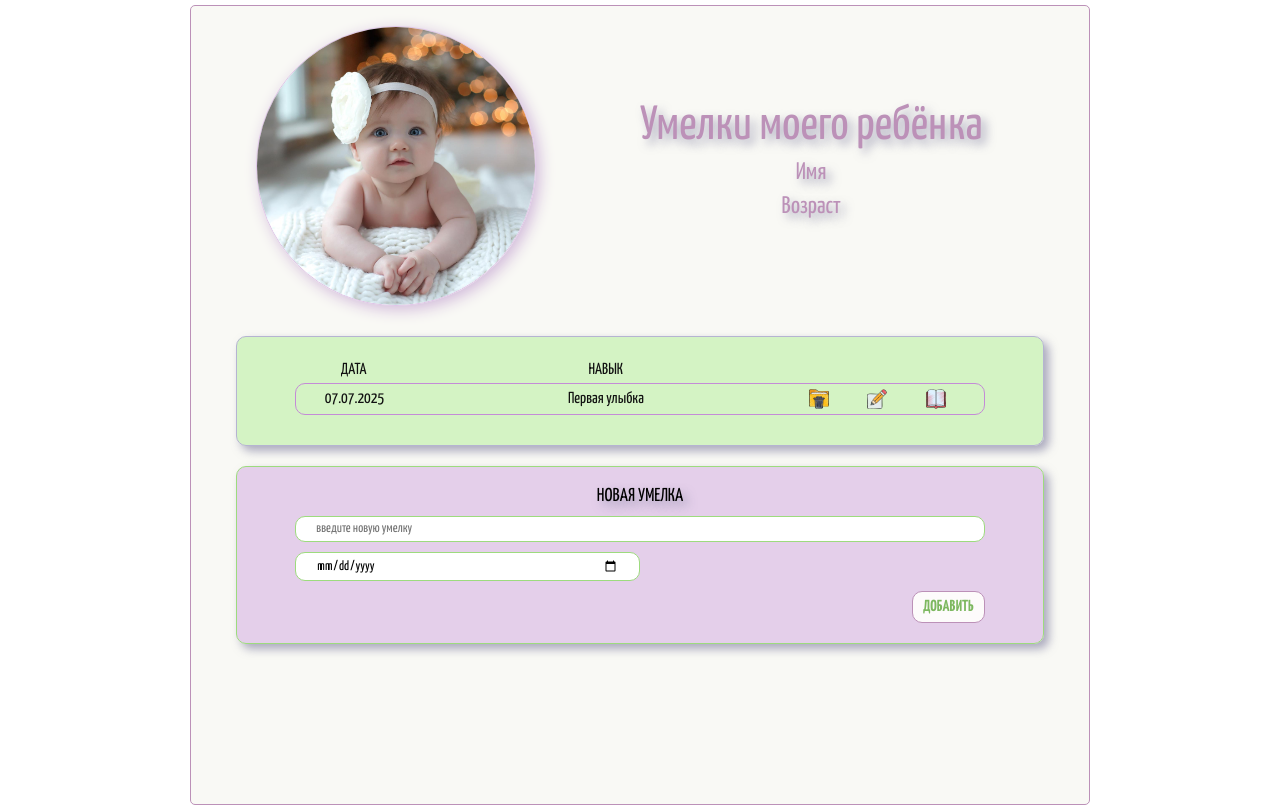
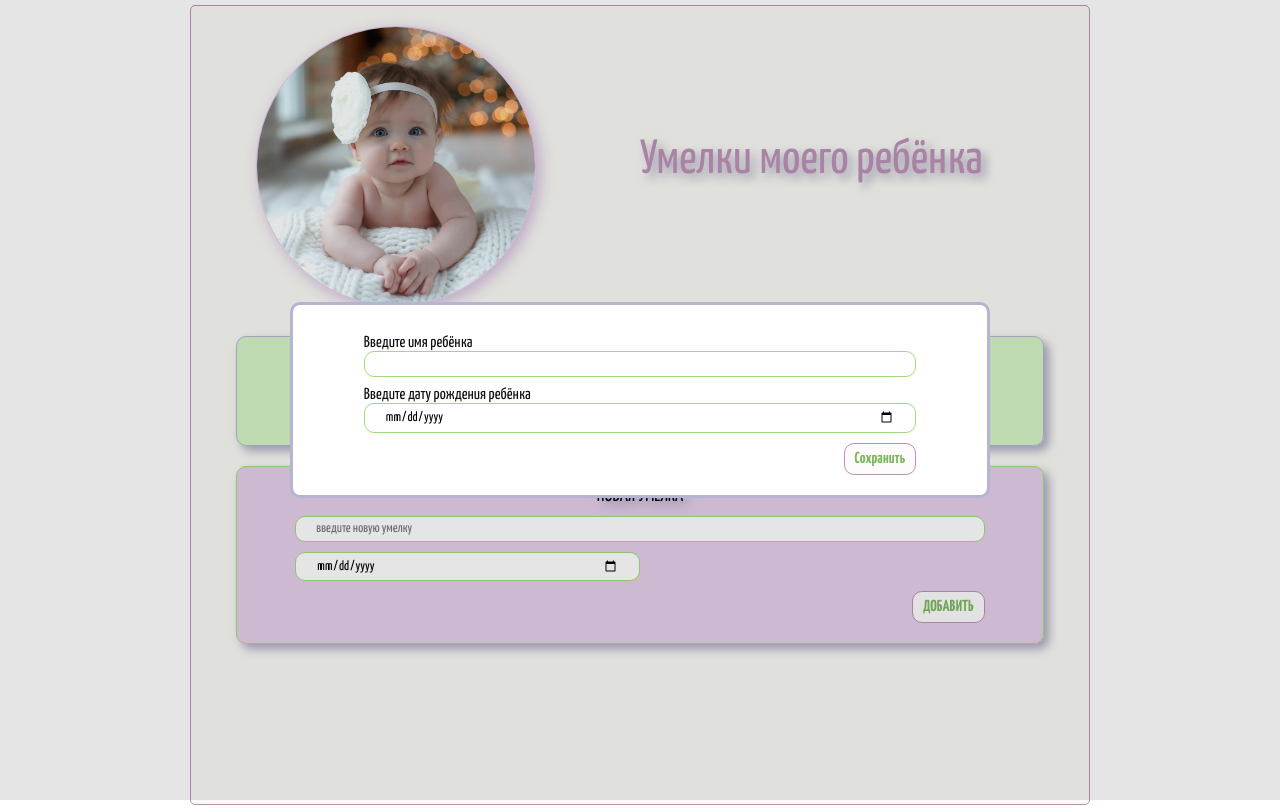
Before and after one commit to indira-faizullina/My-Baby-Skills-Telegram-mini-App-version-, a React (Vite) app: page / in a window 1280 px wide. Built offline with nearby package versions, Linux system fonts and the light colour scheme.

Commit message:
добавлен расчет возраста

```diff
--- a/src/components/Header/Header.jsx
+++ b/src/components/Header/Header.jsx
@@ -1,18 +1,65 @@
+import { useEffect, useState } from 'react'
 import styles from './Header.module.css'
 import photo from '/photo.jpg'
+import Modal from '../UI/Modal/Modal'
+import Button from '../UI/Button/Button'
+import { ageCounter } from '../../helpers/ageCounter'
 
 export default function Header() {
+
+    const [babyName, setBabyName] = useState('')
+    const [babyBirth, setBabyBirth] = useState('')
+    const [age, setAge] = useState('')
+    const [hasModal, setHasModal] = useState(false)
+
+    useEffect(() => {
+        if(!babyName) {
+            setHasModal(true)
+        }
+        if(babyBirth) {
+            setAge(ageCounter(babyBirth))
+        }
+    }, [])
+
+    const handlerChangeName = (e) => setBabyName(e.target.value)
+    const handlerChangeDate = (e) => setBabyBirth(e.target.value)
+
+    const handleSubmit = (e) => {
+        e.preventDefault()
+        setAge(ageCounter(babyBirth))
+        setHasModal(false)
+    }
+
+
+
     return(
+        <>
         <header className={styles.header}>
             <div className={styles.photoContainer}>
                 <img src={photo} alt="photo" className={styles.img}/>
             </div>
             <div className={styles.infoContainer}>
                 <h1>Умелки моего ребёнка</h1>
-                <p>Имя</p>
-                <p>Возраст</p>
+                {babyName ? <p>{babyName}</p> : null}
+                {age ?
+                <p>
+                    <span>Возраст: </span>
+                    {age.years ? <span>{`${age.years} г. `}</span> : null}
+                    {age.months ? <span>{`${age.months} мес. `}</span> : null}
+                    {age.days ? <span>{`${age.days} дн.`}</span> : null}
+                </p>
+                : null}
             </div>
-
         </header>
+        <Modal open={hasModal}>
+            <form>
+            <label htmlFor="name">Введите имя ребёнка</label>
+            <input type="text" id="name" value={babyName} onChange={handlerChangeName}/>
+            <label htmlFor="date">Введите дату рождения ребёнка</label>
+            <input type="date" id="date" value={babyBirth} onChange={handlerChangeDate}/>
+            <Button onClick={handleSubmit}>Сохранить</Button>
+            </form>
+        </Modal>
+        </>
     )
 }
--- a/src/components/UI/Form/Form.jsx
+++ b/src/components/UI/Form/Form.jsx
@@ -46,8 +46,8 @@ export default function Form({skills, setSkills}) {
     }
 
     return(
-            <form onSubmit={handleSubmit} className={styles.form}>
-                <input type="text" placeholder="введите новую умелку" className={styles.input} value={inputValue} onChange={handleInputChange}/>
+            <form onSubmit={handleSubmit}>
+                <input type="text" placeholder="введите новую умелку" value={inputValue} onChange={handleInputChange}/>
                 <input type="date" name="date" id="date" className={styles.date} value={dateValue} onChange={handleDateChange}/>
                 {hasError ? <p style={{color: "red"}}>{errorMessage}</p> : null}
                 <Button>ДОБАВИТЬ</Button>
--- a/src/components/UI/Form/Form.module.css
+++ b/src/components/UI/Form/Form.module.css
@@ -1,20 +1,3 @@
-.form {
-    width: 90%;
-    margin: 0 auto;
-    display: flex;
-    flex-direction: column;
-    color: #111;
-}
-
-.input, .date {
-    width: 100%;
-    padding: 5px 20px;
-    margin-bottom: 10px;
-    border: 1px solid #9ddb7eff;
-    border-radius: 10px;
-    outline: none;
-}
-
 .date {
    width: 50%;
 }
--- /dev/null
+++ b/src/helpers/ageCounter.js
@@ -0,0 +1,38 @@
+export function ageCounter(date) {
+    const now = new Date()
+    const birthday = new Date(date)
+    const ageInSeconds = (now - birthday) / 1000
+
+    if(birthday > now) {
+        console.log('похоже, ребенок ещё не родился...')
+        return
+    }
+
+    let years = now.getFullYear() - birthday.getFullYear()
+    let months = now.getMonth() - birthday.getMonth()
+    let days = now.getDate() - birthday.getDate()
+
+    // если день рождения еще не наступил в этом году
+    if (days < 0) {
+        months--
+        // Получаем количество дней в предыдущем месяце
+        const lastDayOfMonth = new Date(
+            now.getFullYear(),
+            now.getMonth(),
+            0
+        ).getDate()
+        days += lastDayOfMonth
+    }
+
+    // Корректировка если месяцы отрицательные
+    if (months < 0) {
+        years--
+        months += 12
+    }
+
+    return {
+        years: years,
+        months: months,
+        days: days,
+    }
+}
--- a/src/index.css
+++ b/src/index.css
@@ -15,3 +15,20 @@ h1, h3, p {
   text-shadow: 5px 5px 10px #8b8aa7b7;
   margin-bottom: 10px;
 }
+
+form {
+    width: 90%;
+    margin: 0 auto;
+    display: flex;
+    flex-direction: column;
+    color: #111;
+}
+
+input {
+    width: 100%;
+    padding: 5px 20px;
+    margin-bottom: 10px;
+    border: 1px solid #9ddb7eff;
+    border-radius: 10px;
+    outline: none;
+}
```
Also changed, not shown: src/components/FormSection/FormSection.module.css (added).
